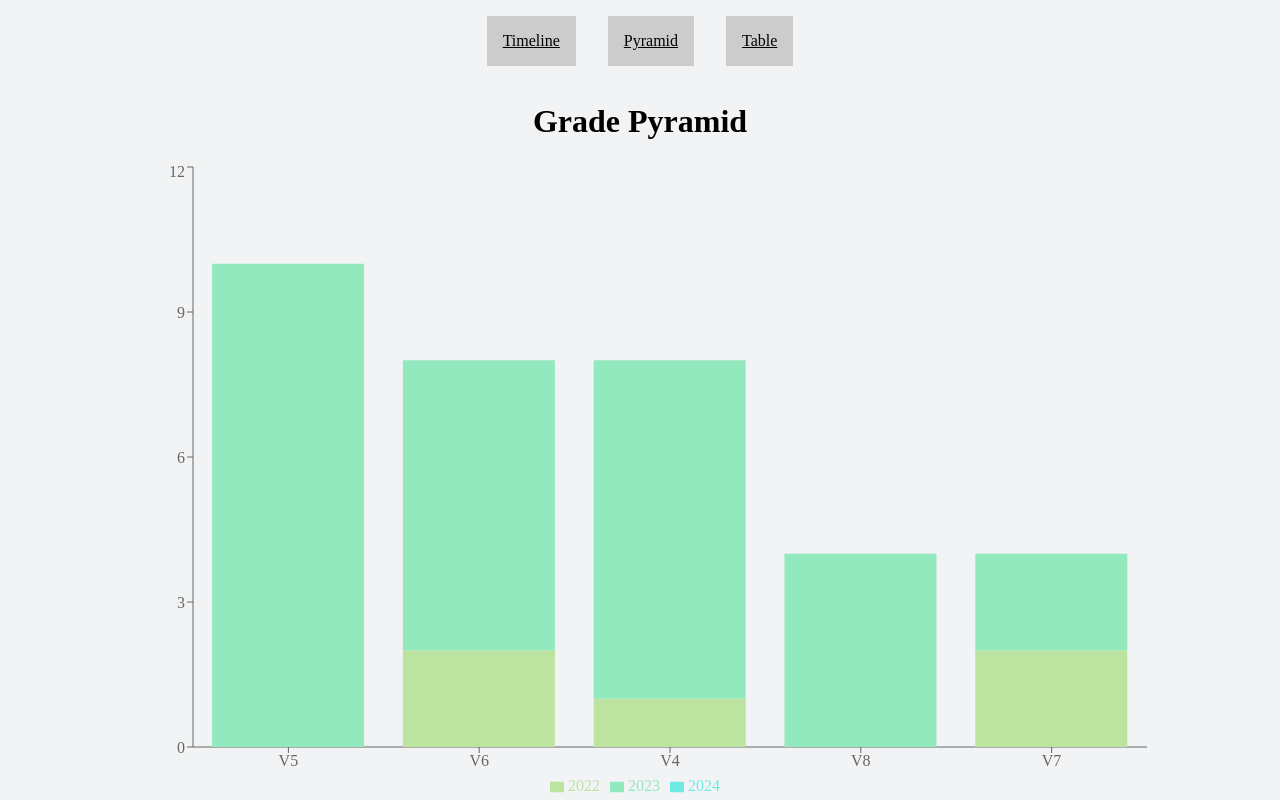
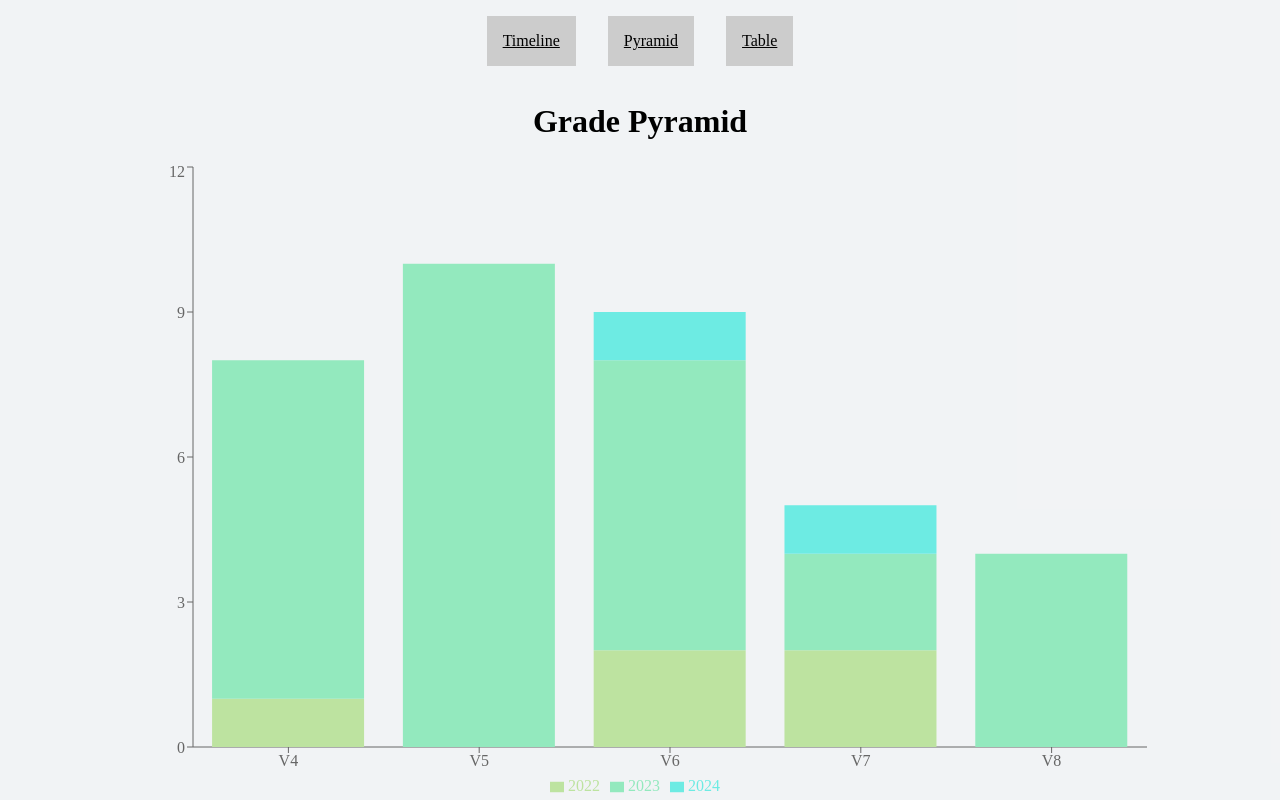
Before and after one commit to TheScendant/ModernSendStatsClient, a React (Create React App) app: page /pyramid in a window 1280 px wide. Built offline with nearby package versions, Linux system fonts and the light colour scheme.

Commit message:
Add tooltips to graphs (#6)
* tooltips

* generic tooltip

* clean up

* sort pyramid. update boulder list.

* clean

* newline

* newline

```diff
--- a/package.json
+++ b/package.json
@@ -43,5 +43,8 @@
       "last 1 firefox version",
       "last 1 safari version"
     ]
+  },
+  "devDependencies": {
+    "@babel/plugin-proposal-private-property-in-object": "^7.21.11"
   }
 }
--- a/src/CustomTooltip.tsx
+++ b/src/CustomTooltip.tsx
@@ -23,7 +23,7 @@ export const CustomTooltip = ({ label, payload }: Props) => {
   }
   return (
     <Tooltip>
-      <h3>{label} Boulders sent</h3>
+      <h3>{label} Boulders Sent</h3>
       {payload?.map((item: any) => (
         <HDiv>
           <div>{item.name}:</div>
--- a/src/PyramidGraph.tsx
+++ b/src/PyramidGraph.tsx
@@ -8,7 +8,6 @@ import { CustomTooltip } from './CustomTooltip';
 
 export const PyramidGraph = () => {
   const { pyramidData } = useSendContext();
-
   return (
     <>
       <h1>Grade Pyramid</h1>
--- a/src/contexts/SendContext.tsx
+++ b/src/contexts/SendContext.tsx
@@ -1,5 +1,6 @@
 import React, { PropsWithChildren } from "react";
 import boulders, { Boulder } from "../sendData/boulders";
+import { GradeSortable, gradeSorter } from "../utils";
 
 // TODO fix types
 type Context = {
@@ -69,9 +70,9 @@ export const SendContextProvider = ({ children }: PropsWithChildren) => {
   const timeline = getTimelineData(boulders)
   const pyramid = getPyramidData(boulders)
 
-  // TODO fix sort
   const timelineData = Object.values(timeline).sort();
-  const pyramidData = Object.values(pyramid).sort();
+  const pyramidData: GradeSortable[] = Object.values(pyramid);
+  pyramidData.sort(gradeSorter)
 
   const value = { boulders, pyramidData, timelineData };
   return <SendContext.Provider value={value}>{children}</SendContext.Provider>;
--- a/src/sendData/boulders.ts
+++ b/src/sendData/boulders.ts
@@ -5,6 +5,16 @@ export type Boulder = {
 };
 
 const boulders: Boulder[] = [
+  {
+    name: "Vertical Ice",
+    date: "2024-05-18",
+    grade: "V6",
+  },
+  {
+    name: "Baldwin Bash",
+    date: "2024-05-18",
+    grade: "V7",
+  },
   {
     name: "Walrus",
     date: "2023-10-22",
--- /dev/null
+++ b/src/utils.ts
@@ -0,0 +1,13 @@
+export type GradeSortable = {
+  grade: string;
+}
+
+export const gradeSorter = (a: GradeSortable, b: GradeSortable) => {
+  if (a.grade > b.grade) {
+    return 1;
+  }
+  if (a.grade < b.grade) {
+    return -1
+  }
+  return 0
+}
```
Also changed, not shown: 1 other file (tests, documents, lock files or other folders).
